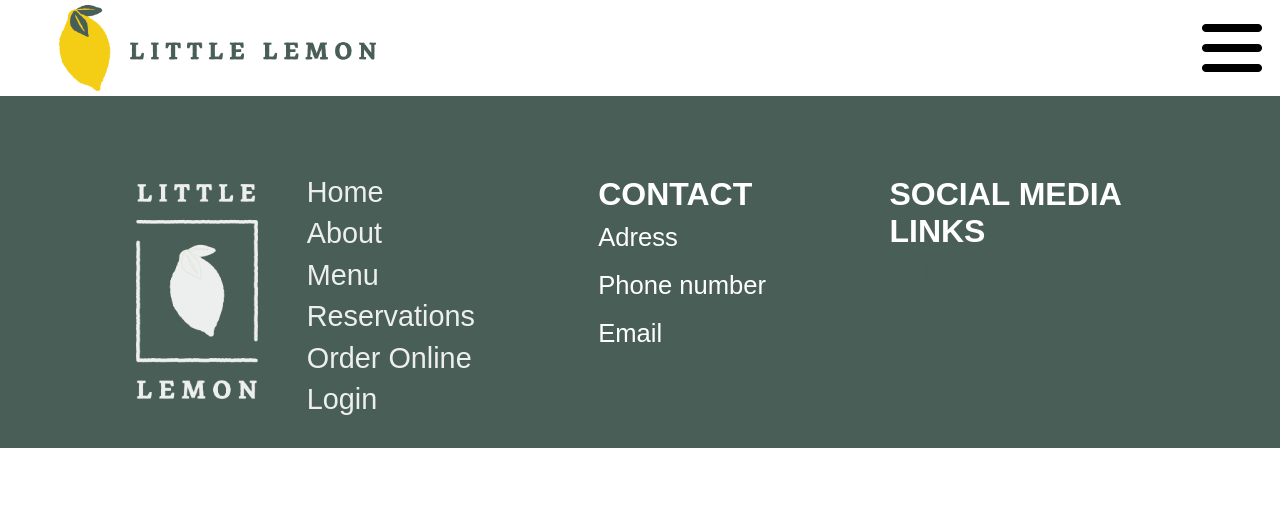
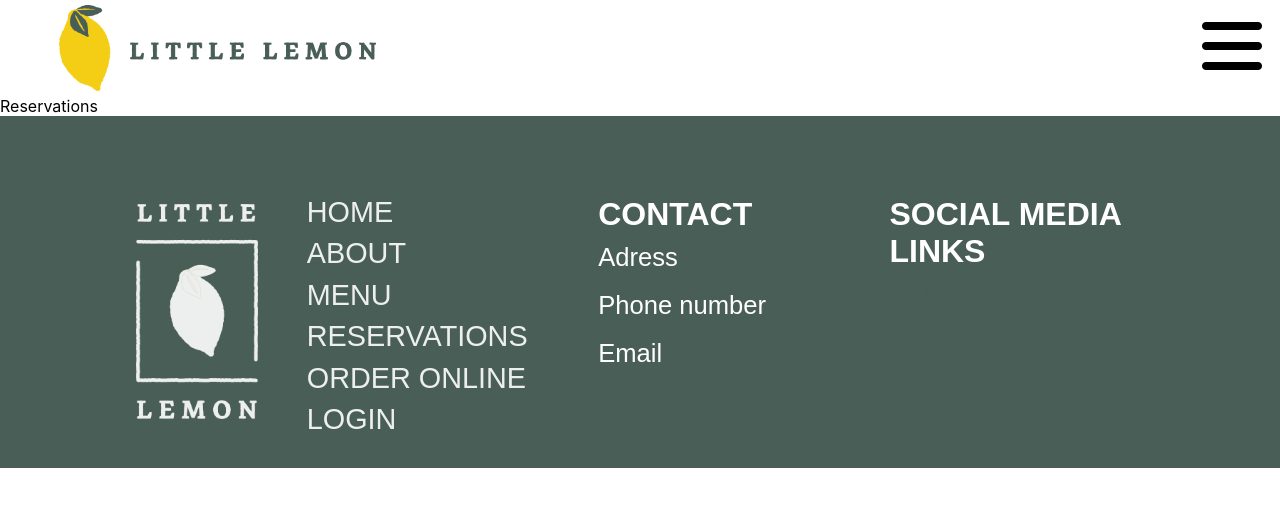
Before and after one commit to angel-argandona/Little-Lemon, a React (Create React App) app: page /reservations in a window 1280 px wide. Shown: the top 506 px of the page. Built offline with nearby package versions, Linux system fonts and the light colour scheme.

Commit message:
Added side menu navigation

```diff
--- a/src/App.css
+++ b/src/App.css
@@ -66,18 +66,6 @@ p {
 	color: #495E57;
 }
 
-nav ul {
-	list-style-type: none;
-	display: flex;
-	justify-content: space-between;
-	padding: 0;
-	margin: 0;
-}
-
-nav a {
-	text-decoration: none;
-}
-
 .header-logo {
 	height: auto;
 	max-height: 90%;
@@ -87,32 +75,30 @@ nav a {
 	object-fit: contain;
 }
 
-header nav {
-	height: 100%;
+nav ul {
+	list-style-type: none;
 	display: flex;
-	align-items: stretch;
+	justify-content: space-between;
+	padding: 0;
+	margin: 0;
 }
 
-header ul {
-	text-align: center;
-	align-items: stretch;
-}
-
-header li {
-	display: flex;
-	align-items: center;
-	padding: 0.7rem;
+nav li {
 	font-family: sans-serif;
 	font-size: 1.8rem;
 	font-weight: 800;
 	text-transform: uppercase;
 }
 
+nav a {
+	text-decoration: none;
+}
+
 header a {
 	color: #333333;
 }
 
-header li:hover {
+header .nav-text:hover {
 	background-color: #F4CE14;
 }
 
@@ -177,6 +163,7 @@ footer p {
 }
 
 /* Big screen layout */
+/* Different breakout points for the header and footer */
 @media (min-width: 1350px){
 	header {
 		display: grid;
@@ -188,6 +175,23 @@ footer p {
 
 	header img {
 		justify-self: start;
+	}
+
+	header .nav-menu {
+		height: 100%;
+		display: flex;
+		align-items: stretch;
+	}
+
+	header .nav-menu ul {
+		text-align: center;
+		align-items: stretch;
+	}
+
+	header .nav-menu li {
+		display: flex;
+		align-items: center;
+		padding: 0.7rem;
 	}
 }
 
@@ -209,6 +213,7 @@ footer p {
 }
 
 /* Small screen layout */
+/* Different breakout points for the header and footer */
 @media (max-width: 1350px){
 	header {
 		display: grid;
@@ -225,6 +230,33 @@ footer p {
 		height: 4rem;
 		width: 4rem;
 		margin: 0 1rem 0 1rem;
+	}
+
+	header .side-menu {
+		height: 100vh;
+		min-width: 33vw;
+		max-width: 100vw;
+		background-color: #EE9972;
+		position: fixed;
+		top: 0;
+		right: -100%;
+		transition: 500ms;
+		display: flex;
+		flex-direction: column;
+	}
+
+	header .side-menu.active {
+		right: 0;
+		transition: 400ms;
+	}
+
+	header .side-menu ul {
+		display: flex;
+		flex-direction: column;
+	}
+
+	header .side-menu li {
+		padding: 2rem;
 	}
 }
 
--- a/src/App.js
+++ b/src/App.js
@@ -4,6 +4,7 @@ import Main from './components/Main';
 import Footer from './components/Footer';
 import { Routes, Route } from 'react-router-dom';
 import { WindowProvider } from './components/context/windowContext';
+import Reservations from './components/Reservations';
 
 function App() {
   return (
@@ -11,6 +12,7 @@ function App() {
 		<Header/>
 		<Routes>
 			<Route path='/' element={<Main/>}></Route>
+			<Route path='/reservations' element={<Reservations/>}></Route>
 		</Routes>
 		<Footer/>
 	</WindowProvider>
--- a/src/components/Footer.js
+++ b/src/components/Footer.js
@@ -13,7 +13,7 @@ const Footer = () => {
 		<footer>
 			<div className="padding-left"></div>
 			<img className="footer-logo" src={require("../images/logos/small-logo-white.png")}></img>
-			<Nav/>
+			<Nav sideMenu={false}/>
 			<div className="contact-info">
 				<h3 style={{color:"white"}}>Contact</h3>
 				<p style={footerStyle}>Adress</p>
--- a/src/components/Header.js
+++ b/src/components/Header.js
@@ -1,26 +1,36 @@
-import React from "react";
+import React, { useState } from "react";
 import Nav from "./Nav";
 import { useWindowContext } from "./context/windowContext";
+import { Link } from "react-router-dom";
 
 const Header = () => {
 	const windowWidth = useWindowContext();
+	const [showSideMenu, setShowSideMenu] = useState(false);
+
+	const handleClick = (bool) => {
+		setShowSideMenu(bool);
+	}
 
 	if (windowWidth > 1350){
+		if (showSideMenu){
+			setShowSideMenu(!showSideMenu);
+		}
 		return (
 			<header>
 				<div></div>
 				<img className="header-logo" src={require("../images/logos/big-logo-1.png")}></img>
-				<Nav></Nav>
+				<Nav sideMenu={false}/>
 				<div></div>
 			</header>
-		)
+		);
 	} else {
 		return (
 			<header>
 				<img className="header-logo" src={require("../images/logos/big-logo-1.png")}></img>
-				<img className="burger-icon" src={require("../images/hamburger-icon.png")}></img>
+				<Link to="#"><img className="burger-icon" src={require("../images/hamburger-icon.png")} onClick={()=>handleClick(!showSideMenu)}></img></Link>
+				<Nav sideMenu={true} visibility={showSideMenu} handleClick={handleClick}/>
 			</header>
-		)
+		);
 	}
 }
 
--- a/src/components/Nav.js
+++ b/src/components/Nav.js
@@ -1,16 +1,17 @@
-import React from "react";
+import React, { useEffect, useState } from "react";
 import { Link } from "react-router-dom";
 
-const Nav = (props) => {
+const Nav = ({sideMenu, visibility, handleClick}) => {
 	return (
-		<nav>
+		<nav className={`${sideMenu? "side-menu": "nav-menu"}${visibility? " active" : ""}`}>
 			<ul>
-				<li><Link to="/" className="nav-item">Home</Link></li>
-				<li><Link to="/about" className="nav-item">About</Link></li>
-				<li><Link to="/menu" className="nav-item">Menu</Link></li>
-				<li><Link to="/reservations" className="nav-item">Reservations</Link></li>
-				<li><Link to="/order-online">Order Online</Link></li>
-				<li><Link to="/login" className="nav-item">Login</Link></li>
+				{sideMenu? <li className="nav-close"><Link to="#" className="nav-item" onClick={() => handleClick(false)}><img src={require("../images/close-icon.png")}></img></Link></li> : null}
+				<li className="nav-text"><Link to="/" className="nav-item" onClick={() => handleClick(false)}>Home</Link></li>
+				<li className="nav-text"><Link to="/about" className="nav-item" onClick={() => handleClick(false)}>About</Link></li>
+				<li className="nav-text"><Link to="/menu" className="nav-item" onClick={() => handleClick(false)}>Menu</Link></li>
+				<li className="nav-text"><Link to="/reservations" className="nav-item" onClick={() => handleClick(false)}>Reservations</Link></li>
+				<li className="nav-text"><Link to="/order-online" className="nav-item" onClick={() => handleClick(false)}>Order Online</Link></li>
+				<li className="nav-text"><Link to="/login" className="nav-item" onClick={() => handleClick(false)}>Login</Link></li>
 			</ul>
 		</nav>
 	)
--- /dev/null
+++ b/src/components/Reservations.js
@@ -0,0 +1,9 @@
+import React from 'react';
+
+function Reservations() {
+  return (
+	<div>Reservations</div>
+  );
+}
+
+export default Reservations;
```
Also changed, not shown: src/images/close-icon.png (added).
